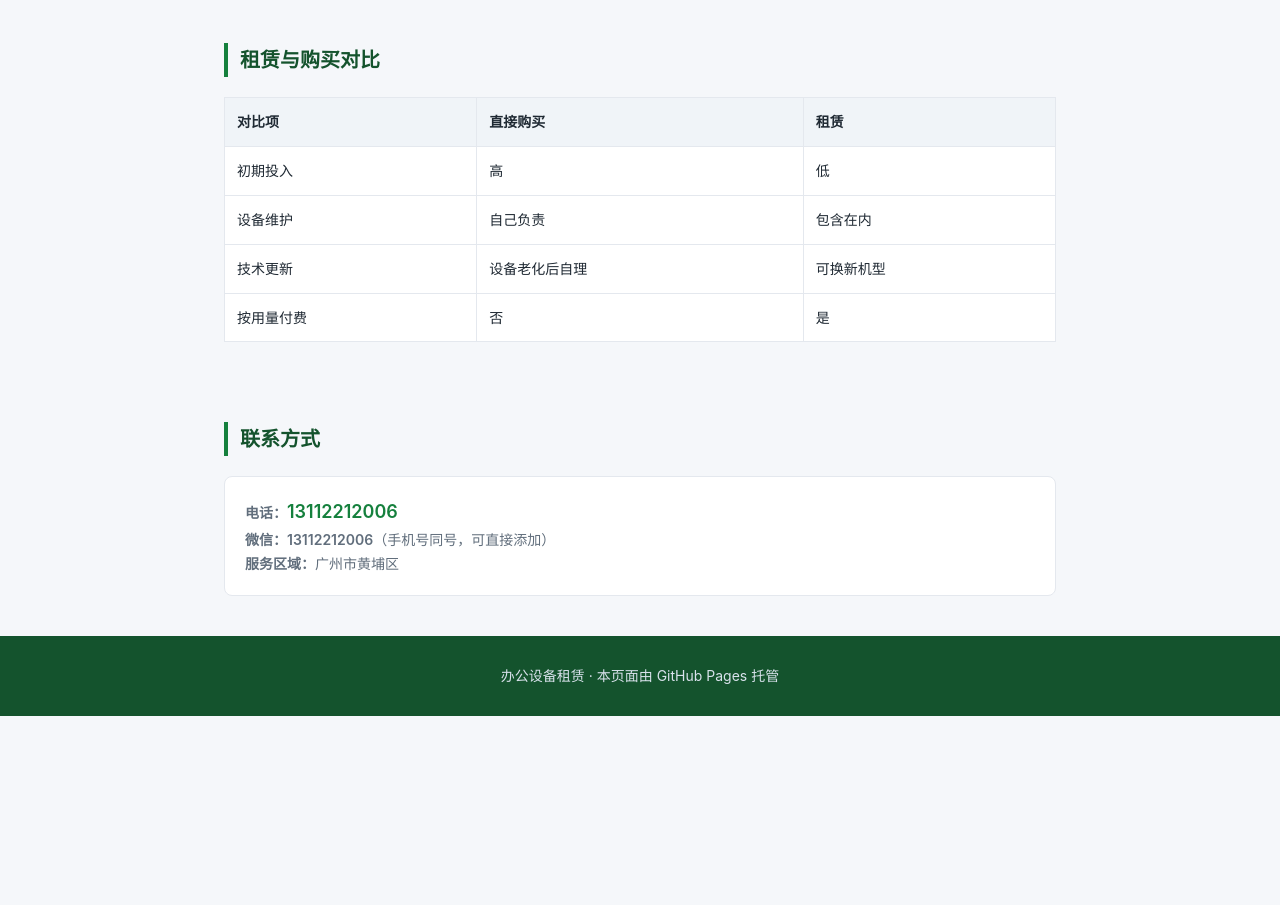
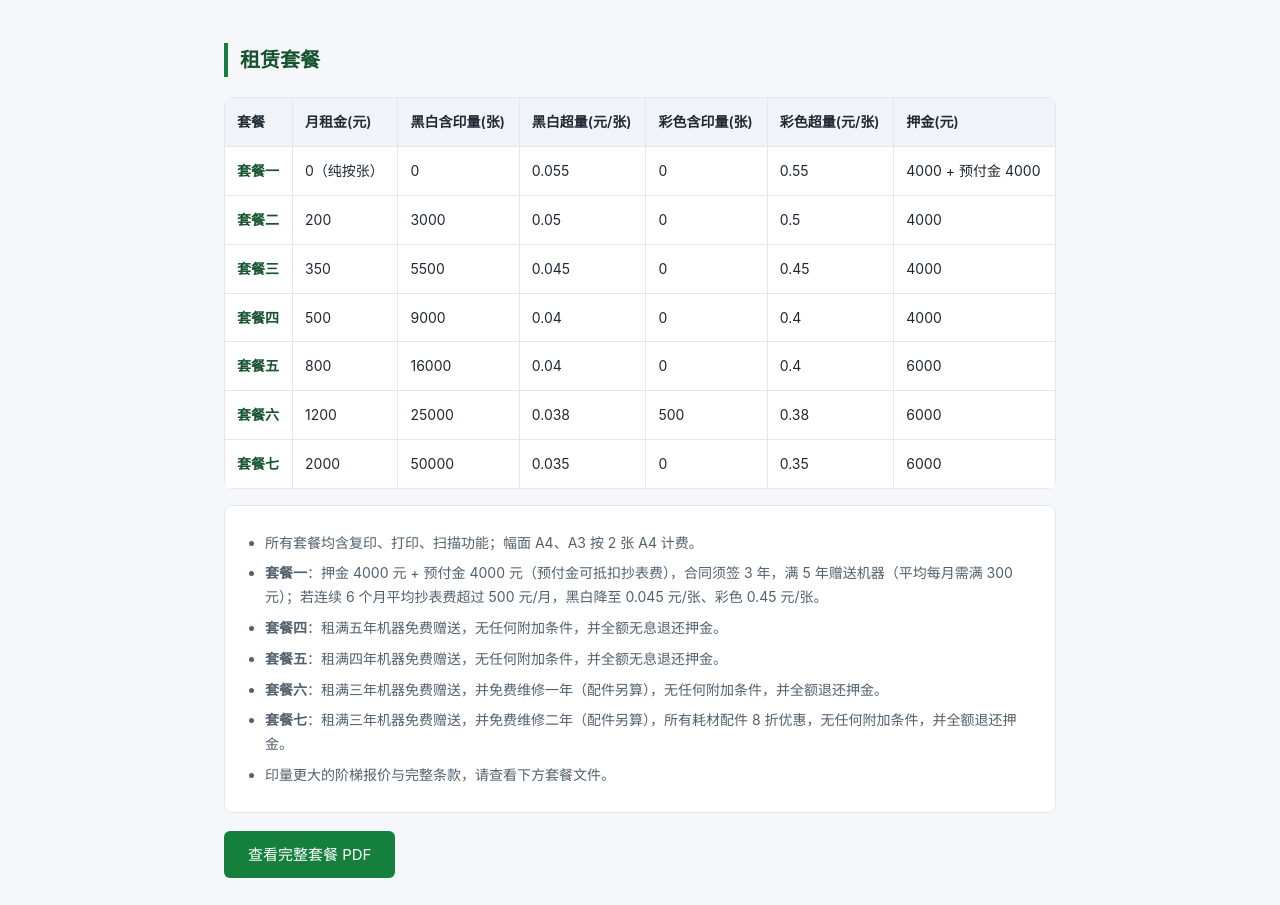
Before and after one commit to zenglu830/tianci-honghuo, a plain HTML site: page index.html in a window 1280 px wide. Shown: the part 1255-2160 px from the top of the page. Before the commit the page ends 1971 px from the top, so only its background shows below. Drawn offline with Linux system fonts and the light colour scheme.

Commit message:
Add rental plan table and plan PDF

```diff
--- a/index.html
+++ b/index.html
@@ -54,6 +54,29 @@
   .model-card h3 { font-size: 17px; color: #14532d; margin-bottom: 6px; }
   .model-card .spec { font-size: 13px; color: #616e7c; line-height: 1.7; }
   table { width: 100%; border-collapse: collapse; background: #fff; font-size: 14px; }
+  .table-wrap { overflow-x: auto; -webkit-overflow-scrolling: touch; margin-bottom: 16px; border-radius: 8px; }
+  .table-wrap table { min-width: 660px; }
+  .table-wrap td:first-child { font-weight: 600; white-space: nowrap; color: #14532d; }
+  .note-list {
+    background: #fff;
+    border: 1px solid #e4e8ee;
+    border-radius: 8px;
+    padding: 18px 22px;
+    font-size: 14px;
+    color: #52606d;
+  }
+  .note-list li { margin: 7px 0 7px 18px; }
+  .btn {
+    display: inline-block;
+    background: #15803d;
+    color: #ffffff;
+    text-decoration: none;
+    padding: 11px 24px;
+    border-radius: 6px;
+    font-size: 15px;
+    margin-top: 18px;
+  }
+  .btn:hover { background: #14532d; }
   th, td { border: 1px solid #e4e8ee; padding: 12px; text-align: left; }
   th { background: #f0f4f8; font-weight: 600; }
   footer {
@@ -112,6 +135,36 @@
   </section>
 
   <section>
+    <h2>租赁套餐</h2>
+    <div class="table-wrap">
+      <table>
+        <tr>
+          <th>套餐</th><th>月租金(元)</th><th>黑白含印量(张)</th><th>黑白超量(元/张)</th><th>彩色含印量(张)</th><th>彩色超量(元/张)</th><th>押金(元)</th>
+        </tr>
+        <tr><td>套餐一</td><td>0（纯按张）</td><td>0</td><td>0.055</td><td>0</td><td>0.55</td><td>4000 + 预付金 4000</td></tr>
+        <tr><td>套餐二</td><td>200</td><td>3000</td><td>0.05</td><td>0</td><td>0.5</td><td>4000</td></tr>
+        <tr><td>套餐三</td><td>350</td><td>5500</td><td>0.045</td><td>0</td><td>0.45</td><td>4000</td></tr>
+        <tr><td>套餐四</td><td>500</td><td>9000</td><td>0.04</td><td>0</td><td>0.4</td><td>4000</td></tr>
+        <tr><td>套餐五</td><td>800</td><td>16000</td><td>0.04</td><td>0</td><td>0.4</td><td>6000</td></tr>
+        <tr><td>套餐六</td><td>1200</td><td>25000</td><td>0.038</td><td>500</td><td>0.38</td><td>6000</td></tr>
+        <tr><td>套餐七</td><td>2000</td><td>50000</td><td>0.035</td><td>0</td><td>0.35</td><td>6000</td></tr>
+      </table>
+    </div>
+
+    <ul class="note-list">
+      <li>所有套餐均含复印、打印、扫描功能；幅面 A4、A3 按 2 张 A4 计费。</li>
+      <li><strong>套餐一</strong>：押金 4000 元 + 预付金 4000 元（预付金可抵扣抄表费），合同须签 3 年，满 5 年赠送机器（平均每月需满 300 元）；若连续 6 个月平均抄表费超过 500 元/月，黑白降至 0.045 元/张、彩色 0.45 元/张。</li>
+      <li><strong>套餐四</strong>：租满五年机器免费赠送，无任何附加条件，并全额无息退还押金。</li>
+      <li><strong>套餐五</strong>：租满四年机器免费赠送，无任何附加条件，并全额无息退还押金。</li>
+      <li><strong>套餐六</strong>：租满三年机器免费赠送，并免费维修一年（配件另算），无任何附加条件，并全额退还押金。</li>
+      <li><strong>套餐七</strong>：租满三年机器免费赠送，并免费维修二年（配件另算），所有耗材配件 8 折优惠，无任何附加条件，并全额退还押金。</li>
+      <li>印量更大的阶梯报价与完整条款，请查看下方套餐文件。</li>
+    </ul>
+
+    <a class="btn" href="docs/rental-plans.pdf" target="_blank" rel="noopener">查看完整套餐 PDF</a>
+  </section>
+
+  <section>
     <h2>租赁与购买对比</h2>
     <table>
       <tr><th>对比项</th><th>直接购买</th><th>租赁</th></tr>
```
Also changed, not shown: 1 other file.
